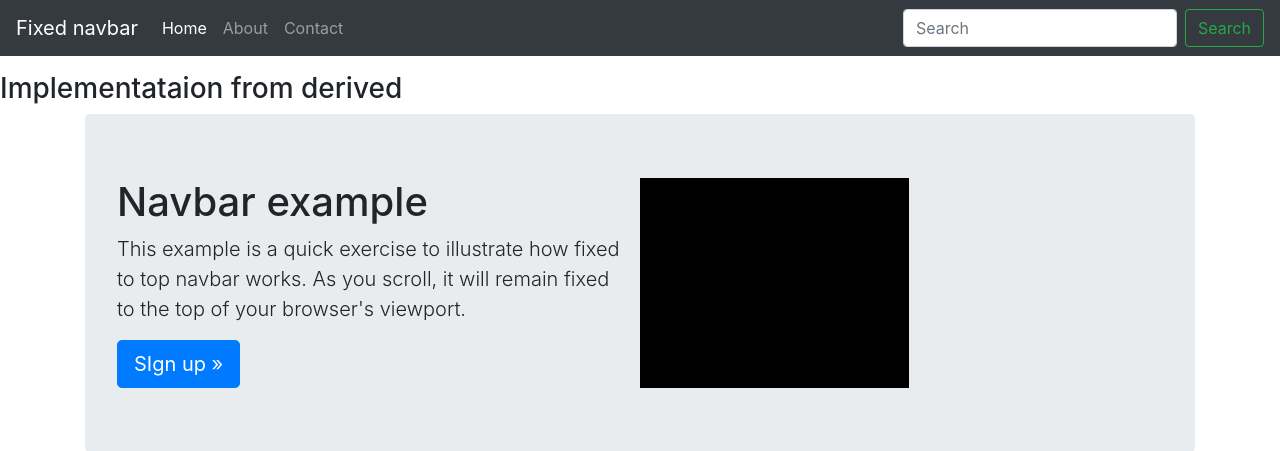
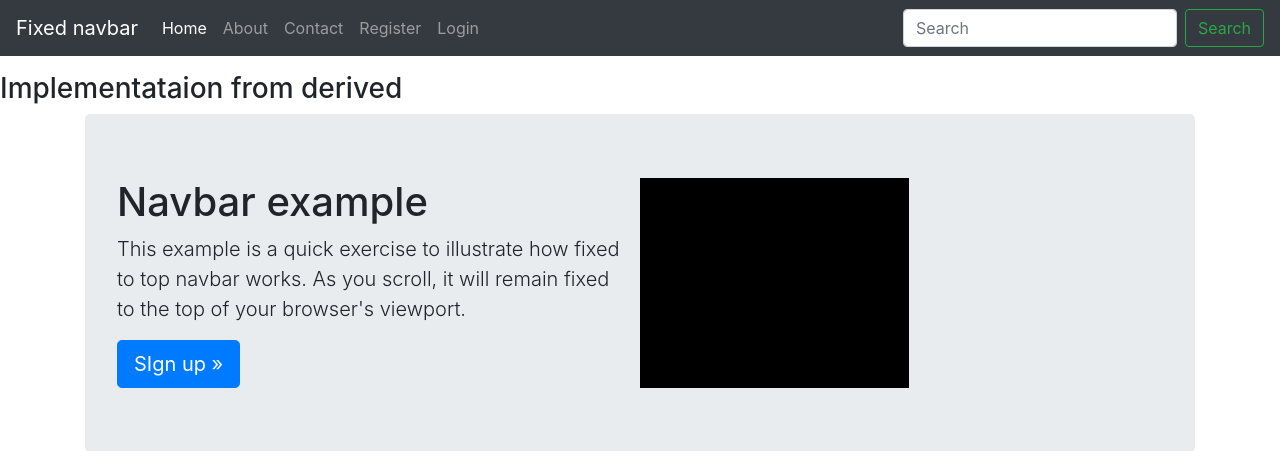
Before and after one commit to ArtemHerasymenko/trydjango, a Django app: page / in a window 1280 px wide. Shown: the top 451 px of the page. Run offline with Django 3.2, Linux system fonts and the light colour scheme; some libraries are stand-ins or nearby versions.

Commit message:
after lesson 29

```diff
--- a/templates/navbar.html
+++ b/templates/navbar.html
@@ -14,6 +14,19 @@
           <li class="nav-item">
             <a class="nav-link" href="/contact">Contact</a>
           </li>
+
+          {% if request.user.is_authenticated %}
+            <li class="nav-item">
+              <a class="nav-link" href="{% url 'auth_logout' %}">Logout</a>
+            </li>
+          {% else %}
+            <li class="nav-item">
+              <a class="nav-link" href="{% url 'registration_register' %}">Register</a>
+            </li>
+            <li class="nav-item">
+              <a class="nav-link" href= "{% url 'auth_login' %}">Login</a>
+            </li>
+          {% endif%}
         </ul>
         <form class="form-inline mt-2 mt-md-0">
           <input class="form-control mr-sm-2" type="text" placeholder="Search" aria-label="Search">
--- a/trydjango/settings.py
+++ b/trydjango/settings.py
@@ -129,5 +129,5 @@ CRISPY_TEMPLATE_PACK = 'bootstrap3'
 
 #registarion-redux
 ACCOUNT_ACTIVATION_DAYS = 7
-
 SITE_ID=1
+LOGIN_REDIRECT_URL = "/"
```
Also changed, not shown: db.sqlite3, 1 other file.
